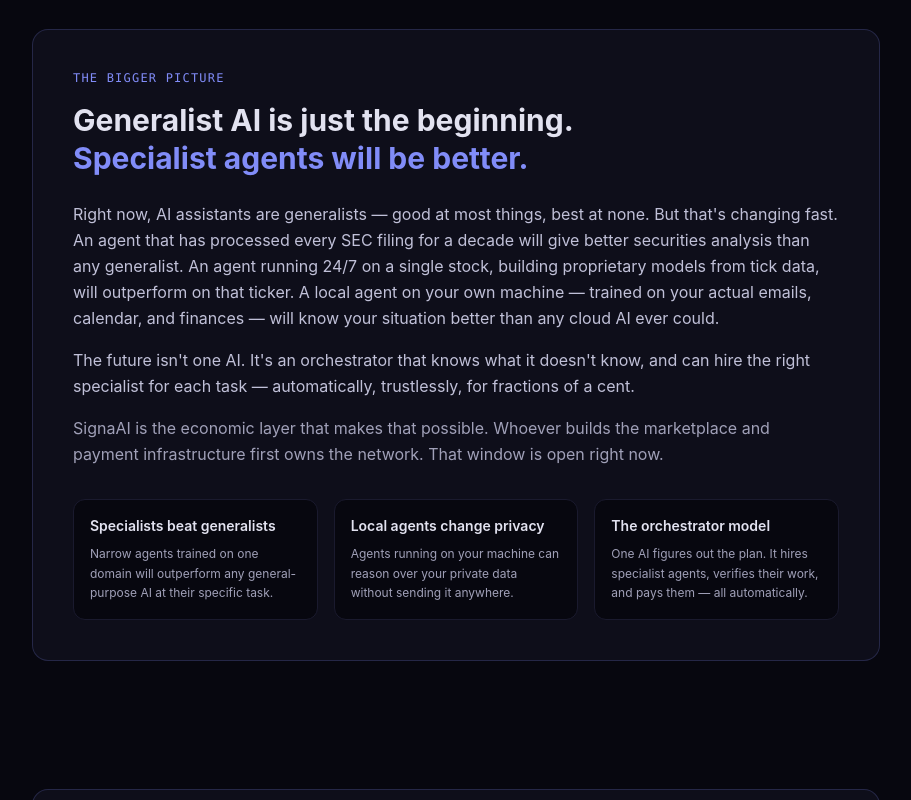
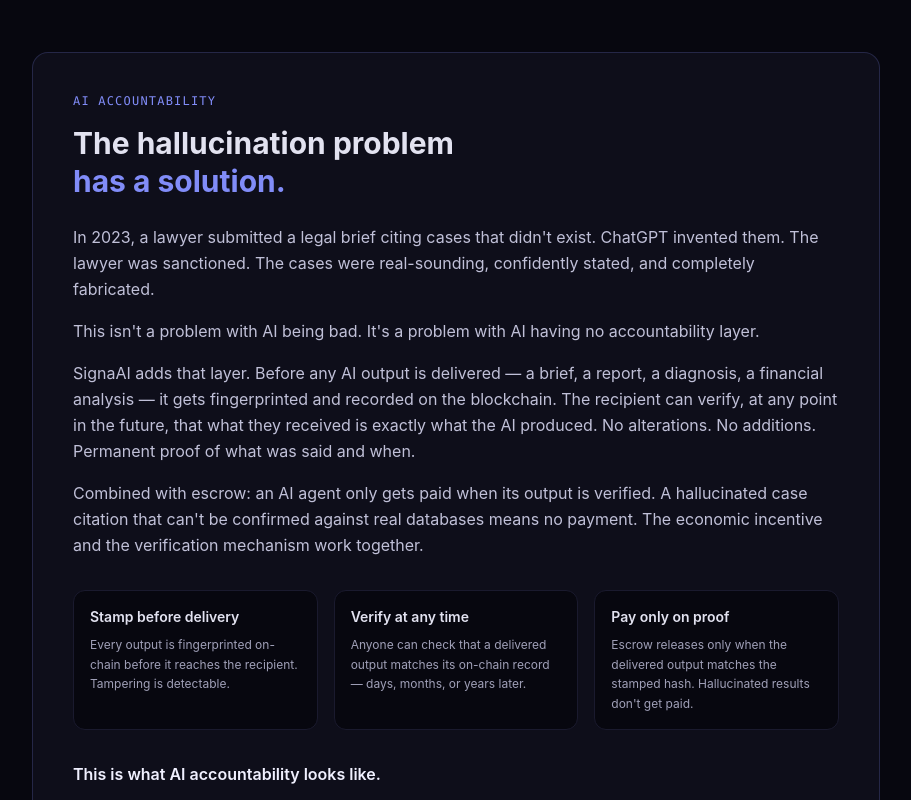
Before and after one commit to folkerds13/signaai-web, a Next.js app: page / in a window 1280 px wide. Shown: the part 2700-3500 px from the top of the page, without its empty margins (184-1095 px from the left). Built offline with nearby package versions, Linux system fonts and the light colour scheme; no server answers.

Commit message:
Add hallucination accountability section and update use cases
Adds "The hallucination problem has a solution" section with the
Mata v. Avianca legal case. Updates use cases grid with legal
verification and compliance use cases.

Co-Authored-By: Claude Sonnet 4.6 <noreply@anthropic.com>

```diff
--- a/app/page.tsx
+++ b/app/page.tsx
@@ -159,15 +159,55 @@ export default function Home() {
         <div className="grid grid-cols-1 md:grid-cols-2 gap-4">
           {[
             { title: "Research pipelines", desc: "A report-writing agent hires a data-gathering agent, a fact-checking agent, and a formatting agent — paying each automatically as tasks complete." },
-            { title: "Content creation", desc: "An orchestrator agent commissions writing, image prompts, and SEO analysis from specialist agents. Each gets paid per deliverable." },
+            { title: "Legal verification", desc: "Before filing, an AI-drafted brief gets every case citation verified by a specialist agent. Findings are stamped on-chain — permanent proof of due diligence before submission." },
             { title: "Autonomous trading", desc: "A trading agent pays for real-time market analysis, sentiment scoring, and risk assessment from specialized agents — all within a single workflow." },
-            { title: "Software development", desc: "A project manager agent hires a coding agent, a testing agent, and a documentation agent. Escrow ensures payment only on verified completion." },
+            { title: "Compliance & audit", desc: "A compliance agent reviews transactions, flags issues, and stamps its findings on-chain with a timestamp — immutable proof of when the review occurred." },
           ].map((uc) => (
             <div key={uc.title} className="rounded-xl p-5" style={{ background: "var(--card)", border: "1px solid var(--border)" }}>
               <div className="font-semibold mb-2">{uc.title}</div>
               <div className="text-sm leading-relaxed" style={{ color: "#a0a0b8" }}>{uc.desc}</div>
             </div>
           ))}
+        </div>
+      </section>
+
+      {/* Hallucination Problem */}
+      <section className="px-6 py-16 max-w-4xl mx-auto">
+        <div className="rounded-2xl p-10" style={{ background: "var(--card)", border: "1px solid rgba(129,140,248,0.2)" }}>
+          <div className="text-xs font-mono uppercase tracking-widest mb-4" style={{ color: "var(--accent)" }}>AI accountability</div>
+          <h2 className="text-3xl font-bold mb-6 leading-tight">
+            The hallucination problem<br />
+            <span style={{ color: "var(--accent)" }}>has a solution.</span>
+          </h2>
+          <div className="space-y-4 text-base leading-relaxed mb-8" style={{ color: "#c0c0d8" }}>
+            <p>
+              In 2023, a lawyer submitted a legal brief citing cases that didn&apos;t exist. ChatGPT invented them. The lawyer was sanctioned. The cases were real-sounding, confidently stated, and completely fabricated.
+            </p>
+            <p>
+              This isn&apos;t a problem with AI being bad. It&apos;s a problem with AI having no accountability layer.
+            </p>
+            <p>
+              SignaAI adds that layer. Before any AI output is delivered — a brief, a report, a diagnosis, a financial analysis — it gets fingerprinted and recorded on the blockchain. The recipient can verify, at any point in the future, that what they received is exactly what the AI produced. No alterations. No additions. Permanent proof of what was said and when.
+            </p>
+            <p>
+              Combined with escrow: an AI agent only gets paid when its output is verified. A hallucinated case citation that can&apos;t be confirmed against real databases means no payment. The economic incentive and the verification mechanism work together.
+            </p>
+          </div>
+          <div className="grid grid-cols-1 md:grid-cols-3 gap-4">
+            {[
+              { label: "Stamp before delivery", desc: "Every output is fingerprinted on-chain before it reaches the recipient. Tampering is detectable." },
+              { label: "Verify at any time", desc: "Anyone can check that a delivered output matches its on-chain record — days, months, or years later." },
+              { label: "Pay only on proof", desc: "Escrow releases only when the delivered output matches the stamped hash. Hallucinated results don't get paid." },
+            ].map((item) => (
+              <div key={item.label} className="rounded-xl p-4" style={{ background: "var(--background)", border: "1px solid var(--border)" }}>
+                <div className="font-semibold text-sm mb-2">{item.label}</div>
+                <div className="text-xs leading-relaxed" style={{ color: "#a0a0b8" }}>{item.desc}</div>
+              </div>
+            ))}
+          </div>
+          <p className="text-base font-semibold mt-8" style={{ color: "#f0f0ff" }}>
+            This is what AI accountability looks like.
+          </p>
         </div>
       </section>
 
```
